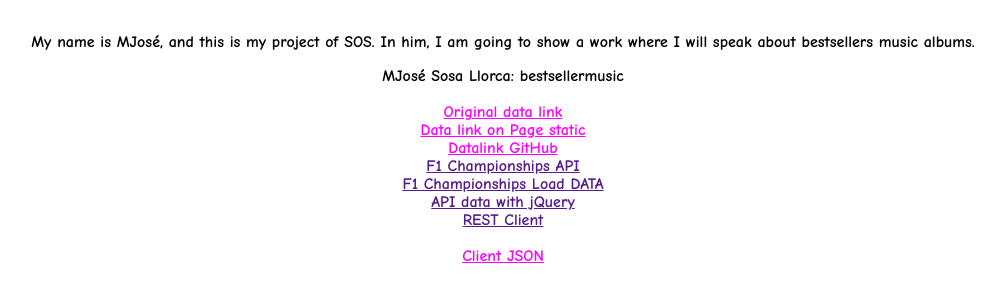
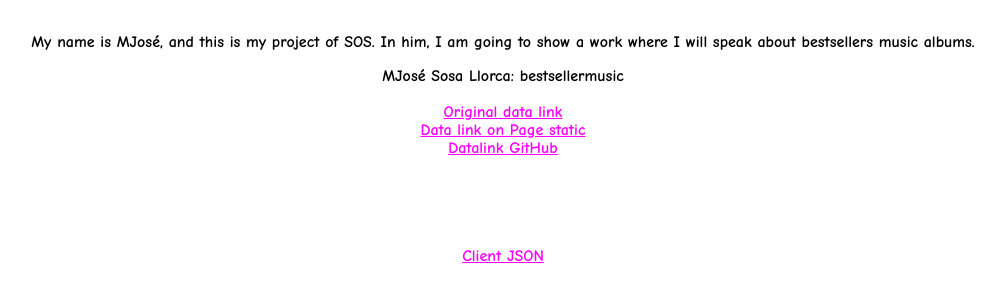
Before and after one commit to SOS-2016-SEPT-MJSLL/sos-2016-sep-mjsll, a website: page static/soslinks1.html in a window 1280 px wide. Shown: the part 67-366 px from the top of the page, without its empty margins (137-1140 px from the left). Drawn offline with Linux system fonts and the light colour scheme.

Commit message:
changes to presentation

```diff
--- a/static/soslinks1.html
+++ b/static/soslinks1.html
@@ -15,10 +15,10 @@
 <p align=center>MJosé Sosa Llorca: bestsellermusic</br></br><a target="_blank" href='https://es.wikipedia.org/wiki/Anexo:%C3%81lbumes_musicales_m%C3%A1s_vendidos'> Original data link </a></br>
   <a target="_blank" href='/about/bestsellermusic' href='./static/sos.html'> Data link on Page static</a> </br>
   <a target="_blank" href='https://github.com/marijose2'>Datalink GitHub</a></br>
-  <a href=''> F1 Championships API </a></br>
-  <a href=''> F1 Championships Load DATA </a></br>
-  <a href=''>API data with jQuery</a></br>
-  <a href=''>REST Client</a></br></br>
+  <a href=''></a></br>
+  <a href=''></a></br>
+  <a href=''></a></br>
+  <a href=''></a></br></br>
 </body>
 
 <a href='/clientJSON'> Client JSON </a></br></br>
```
